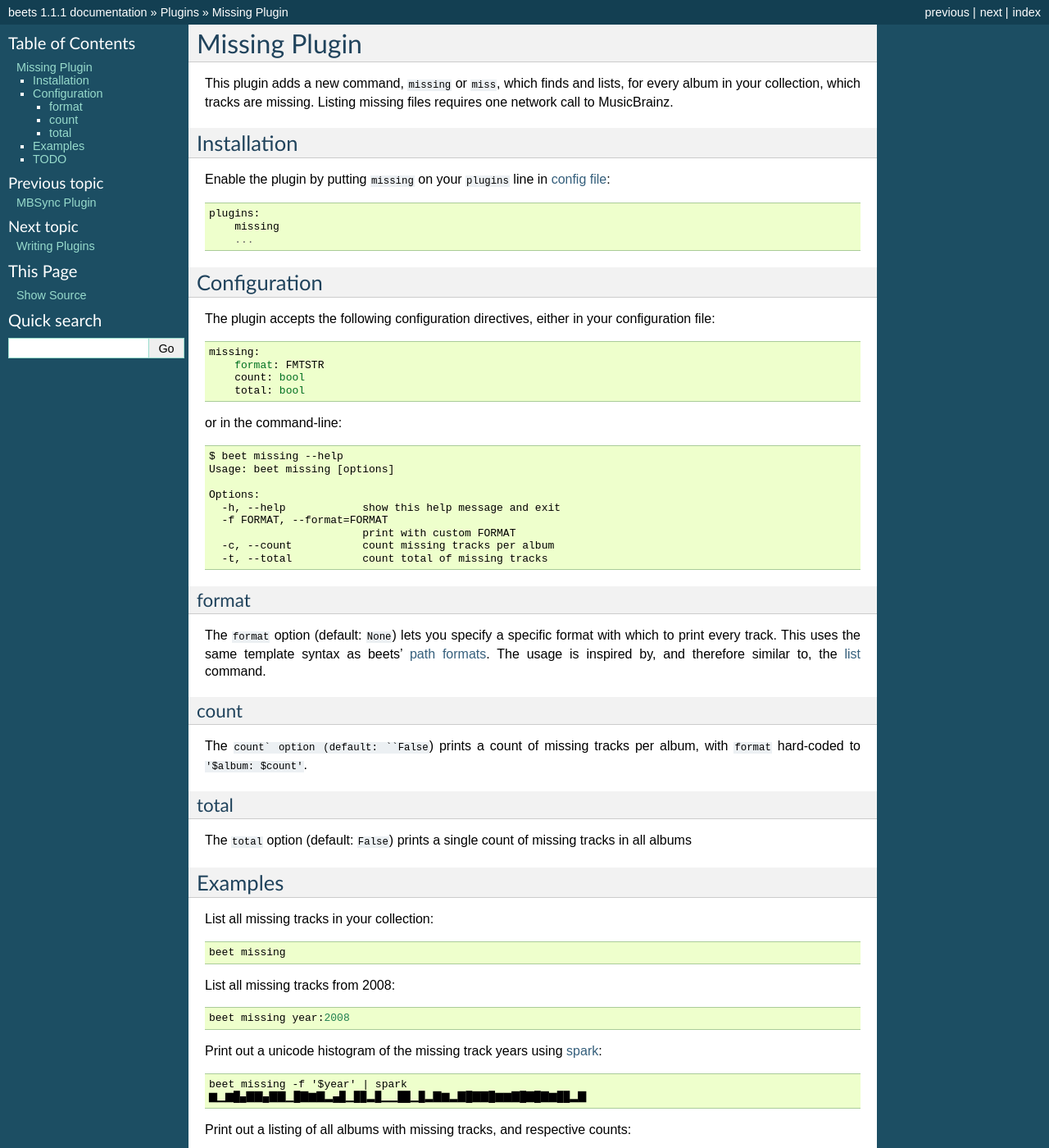
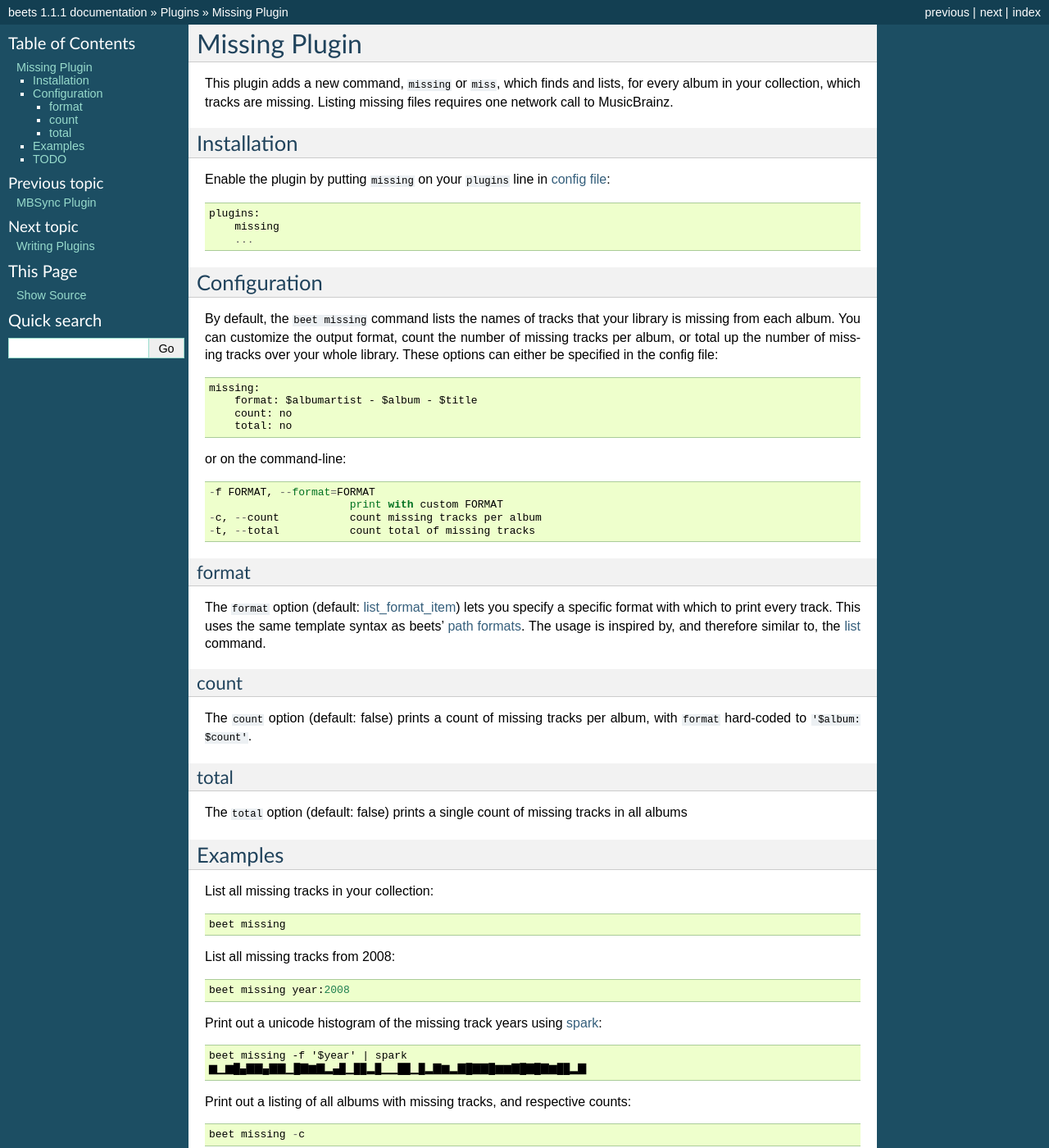
Before and after one commit to google-code-export/beets, a Sphinx documentation site: the page built from docs/plugins/missing.rst, in a window 1280 px wide and 1400 px high. Shown: the whole window at 82% size. Built offline with Sphinx 7.4.7, drawn with Linux system fonts in a browser that asks for light colours.

```diff
--- a/docs/changelog.rst
+++ b/docs/changelog.rst
@@ -4,6 +4,8 @@
 1.1.1 (in development)
 ----------------------
 
+* New :doc:`/plugins/missing`: Find albums in your library that are missing
+  tracks. Thanks to Pedro Silva.
 * When using queries to match on quantitative fields, you can now use
   **numeric ranges**. For example, you can get a list of albums from the '90s
   by typing ``beet ls year:1990..1999`` or find high-bitrate music with
--- a/docs/plugins/missing.rst
+++ b/docs/plugins/missing.rst
@@ -19,21 +19,19 @@
 Configuration
 -------------
 
-The plugin accepts the following configuration directives, either in
-your configuration file::
+By default, the ``beet missing`` command lists the names of tracks that your
+library is missing from each album. You can customize the output format, count
+the number of missing tracks per album, or total up the number of missing
+tracks over your whole library. These options can either be specified in the
+config file::
 
     missing:
-        format: FMTSTR
-        count: bool
-        total: bool
+        format: $albumartist - $album - $title
+        count: no
+        total: no
 
-or in the command-line::
+or on the command-line::
 
-    $ beet missing --help
-    Usage: beet missing [options]
-
-    Options:
-      -h, --help            show this help message and exit
       -f FORMAT, --format=FORMAT
                             print with custom FORMAT
       -c, --count           count missing tracks per album
@@ -43,27 +41,26 @@
 format
 ~~~~~~
 
-The ``format`` option (default: ``None``) lets you specify a specific
-format with which to print every track. This uses the same template
-syntax as beets’ :doc:`path formats </reference/pathformat>`.  The usage
-is inspired by, and therefore similar to, the :ref:`list <list-cmd>`
-command.
+The ``format`` option (default: :ref:`list_format_item`) lets you specify a
+specific format with which to print every track. This uses the same template
+syntax as beets’ :doc:`path formats </reference/pathformat>`.  The usage is
+inspired by, and therefore similar to, the :ref:`list <list-cmd>` command.
 
 count
 ~~~~~
 
-The ``count` option (default: ``False``) prints a count of missing
+The ``count`` option (default: false) prints a count of missing
 tracks per album, with ``format`` hard-coded to ``'$album: $count'``.
 
 total
 ~~~~~
 
-The ``total`` option (default: ``False``) prints a single
+The ``total`` option (default: false) prints a single
 count of missing tracks in all albums
 
 
 Examples
--------------------------
+--------
 
 List all missing tracks in your collection::
 
@@ -92,6 +89,4 @@
 
 - Add caching.
 
---------------
-
 .. _spark: https://github.com/holman/spark
```
Also changed, not shown: 1 other file.
